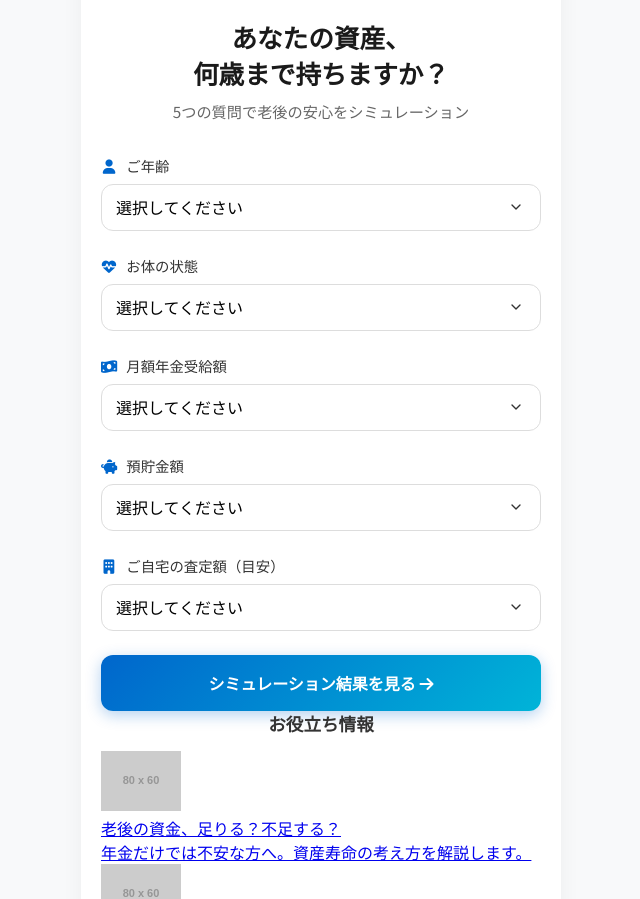
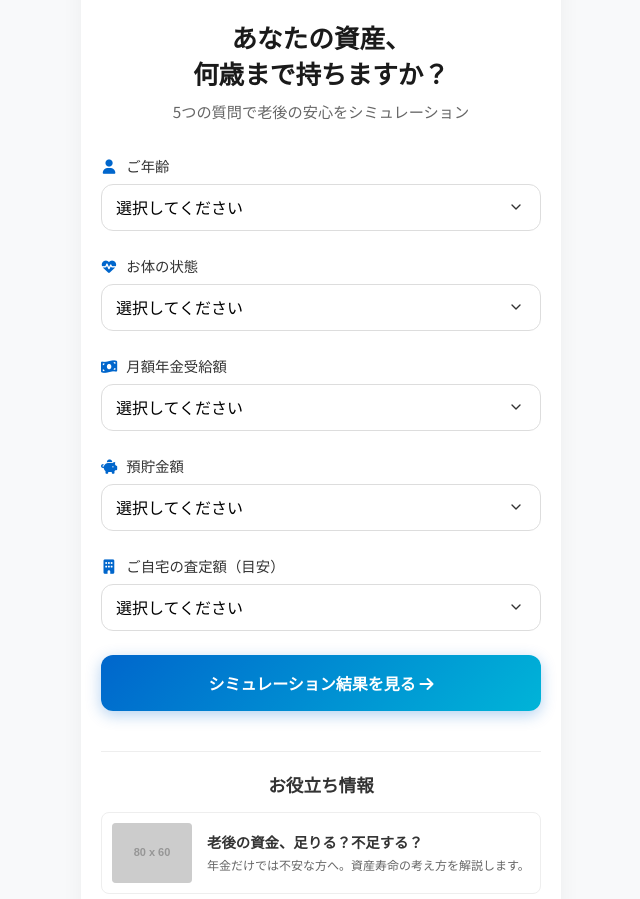
Before and after one commit to aidxelsystems/assetlife, a plain HTML site: page index.html in a window 1280 px wide. Shown: the part 66-965 px from the top of the page, without its empty margins (319-959 px from the left). Drawn offline with nearby package versions, Linux system fonts and the light colour scheme; placeholder pictures from the web are drawn by us.

Commit message:
Update style.css

```diff
--- a/style.css
+++ b/style.css
@@ -718,3 +718,68 @@ textarea:focus {
     border-bottom: 1px solid #eee;
     padding-bottom: 4px;
 }
+
+/* Article Banners */
+.articles-section {
+    margin-top: 40px;
+    padding-top: 20px;
+    border-top: 1px solid #eee;
+}
+
+.article-banner {
+    display: flex;
+    align-items: center;
+    background: #fff;
+    border: 1px solid #eee;
+    border-radius: 8px;
+    margin-bottom: 15px;
+    padding: 10px;
+    text-decoration: none;
+    color: inherit;
+    transition: transform 0.2s, box-shadow 0.2s;
+}
+
+.article-banner:hover {
+    transform: translateY(-2px);
+    box-shadow: 0 4px 12px rgba(0, 0, 0, 0.08);
+    border-color: var(--primary-color);
+}
+
+.article-image {
+    width: 80px;
+    height: 60px;
+    background-color: #f0f0f0;
+    border-radius: 4px;
+    margin-right: 15px;
+    flex-shrink: 0;
+    overflow: hidden;
+}
+
+.article-image img {
+    width: 100%;
+    height: 100%;
+    object-fit: cover;
+}
+
+.article-content {
+    flex: 1;
+}
+
+.article-title {
+    font-size: 0.9rem;
+    font-weight: 700;
+    margin-bottom: 4px;
+    color: var(--text-main);
+    line-height: 1.4;
+}
+
+.article-summary {
+    font-size: 0.75rem;
+    color: var(--text-muted);
+    line-height: 1.4;
+    display: -webkit-box;
+    -webkit-line-clamp: 2;
+    line-clamp: 2;
+    -webkit-box-orient: vertical;
+    overflow: hidden;
+}
```
